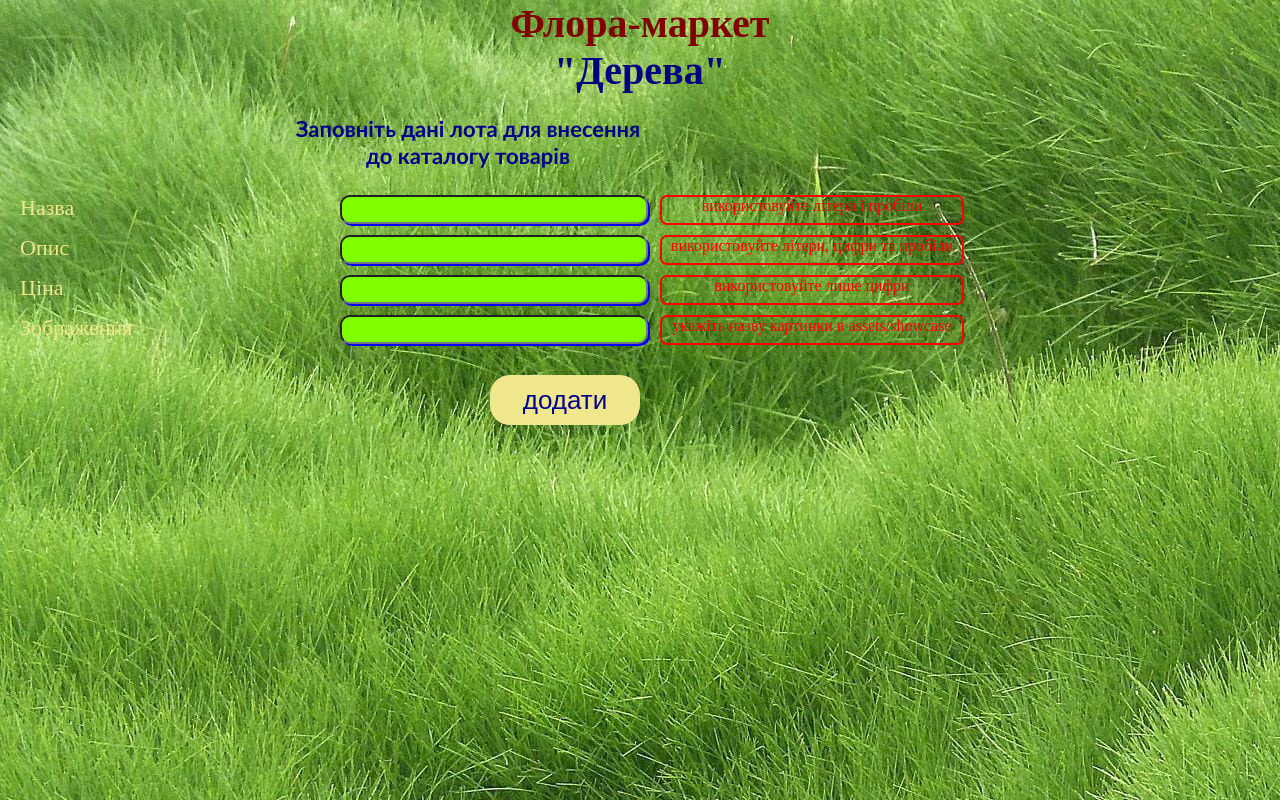
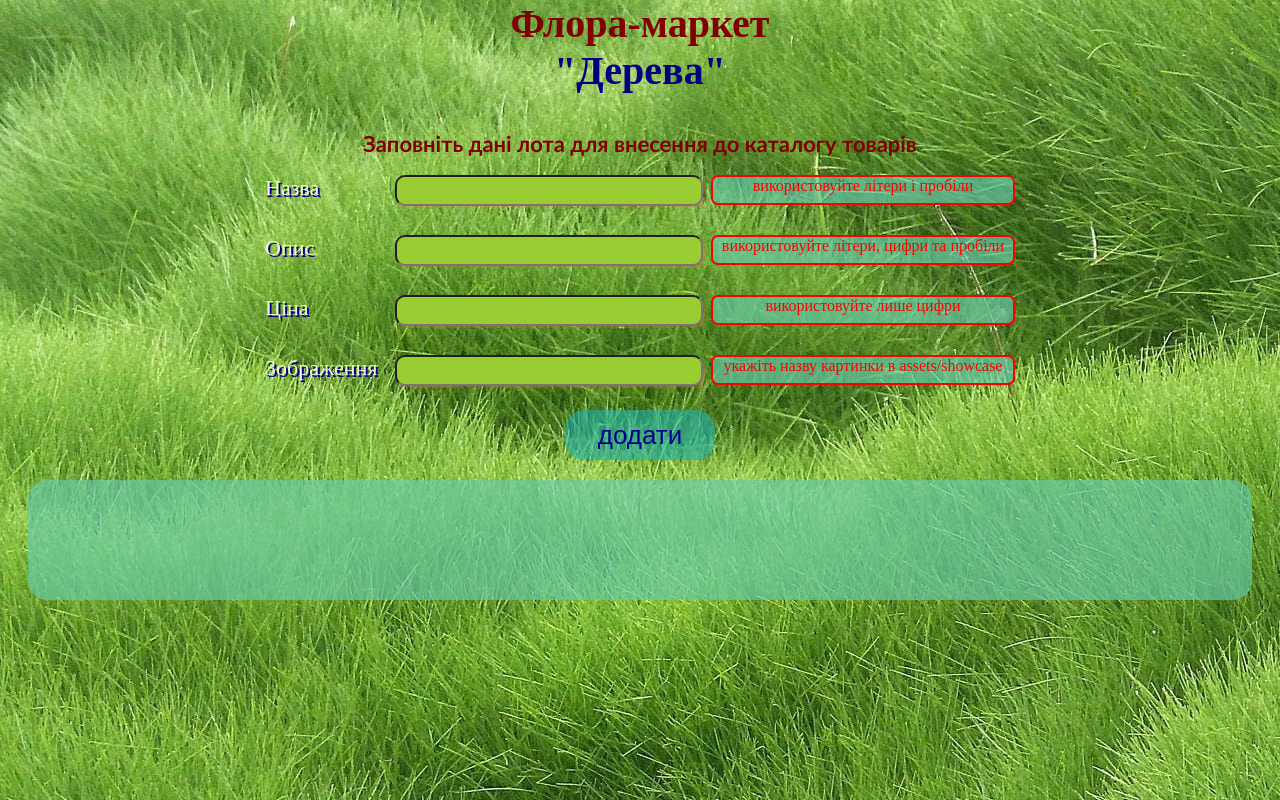
Before and after one commit to YuriyStarov/leafsMarket, an Angular app: page /admin in a window 1280 px wide. Built offline with nearby package versions, Linux system fonts and the light colour scheme.

Commit message:
version design

```diff
--- a/src/app/admin/admin.component.html
+++ b/src/app/admin/admin.component.html
@@ -1,9 +1,25 @@
 <main>
-    <section class="section">Заповніть дані лота для внесення<br>до каталогу товарів</section>
-    <div class="div first">Назва</div><input #name (input)="validationName(name)" class="input first" [class.validation]="booleanFormName" type="text"><div class="div2" [class.attention]="booleanFormName">використовуйте літери і пробіли</div>
-    <div class="div second">Опис</div><input #description (input)="validationDescription(description)" class="input second" [class.validation]="booleanFormDescription" type="text"><div class="div2 second" [class.attention]="booleanFormDescription">використовуйте літери, цифри та пробіли</div>
-    <div class="div third">Ціна</div><input #price (input)="validationPrice(price)" class="input third" [class.validation]="booleanFormPrice" type="text"><div class="div2 third" [class.attention]="booleanFormPrice">використовуйте лише цифри</div>
-    <div class="div fourth">Зображення</div><input #picture (input)="validationPicture(picture)" class="input fourth" [class.validation]="booleanFormPicture" type="text"><div class="div2 fourth" [class.attention]="booleanFormPicture">укажіть назву картинки в assets/showcase</div>
+    <section class="section">Заповніть дані лота для внесення до каталогу товарів</section>
+    <section class="boxForInput">
+        <div class="div">Назва</div>
+        <input #name (input)="validationName(name)" class="input" [class.validation]="booleanFormName" type="text">
+        <div class="div2" [class.attention]="booleanFormName">використовуйте літери і пробіли</div>
+    </section>
+    <section class="boxForInput">
+        <div class="div">Опис</div>
+        <input #description (input)="validationDescription(description)" class="input" [class.validation]="booleanFormDescription" type="text">
+        <div class="div2" [class.attention]="booleanFormDescription">використовуйте літери, цифри та пробіли</div>
+    </section>
+    <section class="boxForInput">
+        <div class="div">Ціна</div>
+        <input #price (input)="validationPrice(price)" class="input" [class.validation]="booleanFormPrice" type="text">
+        <div class="div2" [class.attention]="booleanFormPrice">використовуйте лише цифри</div>
+    </section>
+    <section class="boxForInput">
+        <div class="div">Зображення</div>
+        <input #picture (input)="validationPicture(picture)" class="input" [class.validation]="booleanFormPicture" type="text">
+        <div class="div2" [class.attention]="booleanFormPicture">укажіть назву картинки в assets/showcase</div>
+    </section>
     <button class="button" (click)="sendForm(name,description,price,picture)" [class.boxShadow]="booleanAdmin">додати</button>
     <section class="allAddLots">
         <div *ngFor="let item of arrayMain; let i = index" class="miniList"  [style.backgroundImage]="imageLot(item)">
--- a/src/app/admin/admin.component.scss
+++ b/src/app/admin/admin.component.scss
@@ -1,90 +1,81 @@
 main {
     width: 100vw;
-    position: relative;
     font-size: 22px;
     .section {
-        position: absolute;
-        width: 70vw;
-        height: 60px;
-        left: 20px;
-        top: 20px;
-        color: darkblue;
+        width: 100vw;
+        height: 40px;
+        color: maroon;
         font-weight: bold;
         font-family: 'Gill Sans', 'Gill Sans MT', Calibri, 'Trebuchet MS', sans-serif;
         text-align: center;
-    }
+        margin-top: 35px;
+
+    };
+    .boxForInput {
+        display: flex;
+        justify-content: center;
+        margin-top: 5px;
         .div {
-        width: 200px;
+            width: 130px;
             height: 55px;
-        color: khaki;
-        position: absolute;
-        left: 20px;
-        top: 100px;
+            color: beige;
+            text-shadow: 2px 2px navy;
         }
         .input {
-        position: absolute;
             width: 300px;
-        left: calc(50vw - 300px);
-        top: 100px;
+            height: 25px;
             color: blue;
             font-size: 20px;
-        box-shadow: 2px 2px;
+            box-shadow: 2px 2px #FF634744;
             border-radius: 10px;
         }
         .div2 {
-        position: absolute;
-        top: 100px;
-        left: calc(50vw + 20px);
             font-size: 16px;
             color: red;
             border: red 2px solid;
+            background-color: #66CDAAaa;
             width: 300px;
             height: 26px;
             border-radius: 7px;
             text-align: center;
             display: none;
+            margin-left: 8px;
+        };
+        .validation {
+            background-color: #9ACD32;
         }
-    .second {
-        top: 140px;
+        .attention {
+            display: block;
         }
-    .third {
-        top: 180px;
-    }
-    .fourth {
-        top: 220px;
-    }
-    .validation {
-        background-color: chartreuse;
-    }
+    };
     .button {
-        position: absolute;
-        left: calc(50vw - 150px);
-        top: 280px;
         width: 150px;
         height: 50px;
         font-size: 26px;
         border-radius: 20px;
         border: none;
         color: darkblue;
-        background-color: khaki;
+        background-color: #20B2AA99;
+        margin-left: calc(50vw - 75px);
     }
     .boxShadow {
         box-shadow: 2px 2px;
+        background-color: #20B2AACC;
     }
     .boxShadow:active {
         box-shadow: 0px 0px;
-    }
-    .attention {
-        display: block;
-    }
+    };
     .allAddLots {
-        width: 96vw;
-        position: absolute;
-        left: 20px;
-        top: 370px;
+        width: 94vw;
+        margin-top: 20px;
         display: flex;
         flex-wrap: wrap;
-        justify-content: space-around;
+        margin-left: auto;
+        margin-right: auto;
+        background-color: #66CDAAaa;
+        border-radius: 20px;
+        min-height: 100px;
+        padding: 10px;
         .miniList {
             width: 80px;
             height: 80px;
@@ -93,6 +84,8 @@ main {
             position: relative;
             font-size: 16px;
             color: darkblue;
+            box-shadow: 1px 1px #4B008288;
+            margin-right: 5px;
             .numLotStyle {
                 opacity: 0;
                 position: absolute
@@ -107,6 +100,7 @@ main {
                 transform: rotateZ(-25deg);
                 font-weight: bolder;
                 color: beige;
+                text-shadow: 2px 2px navy;
             };
             .removeLots {
                 width: 60px;
--- a/src/app/lots/comment/comment.component.scss
+++ b/src/app/lots/comment/comment.component.scss
@@ -5,7 +5,7 @@ main {
         width: calc(100% - 8px);
         height: 200px;
         border-radius: 10px;
-        margin-top: 15px;
+        margin-top: 25px;
     };
     .warningText {
         display: none;
--- a/src/app/lots/presentation/presentation.component.html
+++ b/src/app/lots/presentation/presentation.component.html
@@ -6,5 +6,6 @@
     </section>
     <button class="buttons buyLot" (click)="buyLot()">У кошик</button>
     <a class="buttons toMain" routerLink="">Головна</a>
+    <a class="buttons toMain toShop" routerLink="/shop">До кошика</a>
     <div class="inTrash">Додано до кошику <span class="numInTrash">{{returnNumLot()}}</span> одиниць</div>
 </main>
--- a/src/app/lots/presentation/presentation.component.scss
+++ b/src/app/lots/presentation/presentation.component.scss
@@ -14,22 +14,24 @@ main {
     .lotDescription {
         position: absolute;
         top: 10px;
-        left: 330px;
+        left: 350px;
         width: 300px;
         height: 500px;
+        color: darkred;
+        text-shadow: 2px 2px magenta;
     }
     .buttons {
         position: absolute;
         top: 350px;
-        color: darkblue;
+        color: navy;
         background-color: transparent;
         text-decoration: none;
-        border: darkblue 2px solid;
+        border: navy 2px solid;
         border-radius: 5px;
-        width: 120px;
+        width: 100px;
         height: 40px;
-        font-size: 25px;
-        left: 30px;
+        font-size: 18px;
+        left: 0px;
         text-align: center;
         font-family: Arial, Helvetica, sans-serif;
         box-shadow: 2px 2px
@@ -39,10 +41,13 @@ main {
     };
     .toMain {
         display: block;
-        left: 170px;
-        height: 32px;
-        padding-top: 5px;
+        left: 110px;
+        height: 29px;
+        padding-top: 8px;
     };
+    .toShop {
+        left: 225px;
+    }
     .inTrash {
         position: absolute;
         top: 415px;
--- a/src/app/main/lots-list/lots-list.component.scss
+++ b/src/app/main/lots-list/lots-list.component.scss
@@ -34,6 +34,7 @@ main {
             font-weight: bolder;
             font-family: 'Segoe UI', Tahoma, Geneva, Verdana, sans-serif;
             color: beige;
+            text-shadow: 2px 2px maroon;
             font-size: 22px;
         };
     };
--- a/src/app/shop/shop.component.scss
+++ b/src/app/shop/shop.component.scss
@@ -1,21 +1,38 @@
+.toMain {
+    position: fixed;
+    display: block;
+    width: 33px;
+    height: 36px;
+    border: 2px solid navy;
+    border-radius: 50%;
+    font-size: 30px;
+    color: navy;
+    text-decoration: none;
+    padding-left: 7px;
+    padding-top: 4px;
+    left: 2vw;
+    top: 90px;
+};
 main {
     width: 90vw;
-    height: 500px;
+    min-height: 470px;
     margin-left: auto;
     margin-right: auto;
     padding-top: 10px;
     border: 3px solid beige;
     border-radius: 20px;
+    margin-top: 25px;
     .lotsPosition {
         width: 86vw;
         height: 100px;
-        border: 2px solid darkblue;
+        border: 1px solid darkblue;
         margin-left: auto;
         margin-right: auto;
         margin-top: 5px;
         border-radius: 10px;
-        background-color: lightgray;
+        background-image: linear-gradient(45deg, #2E8B57aa 0%, #00FF7Faa 50%, #98FB98aa 100%);
         display: flex;
+        justify-content: space-around;
         .image {
             width: 90px;
             height: 90px;
@@ -30,6 +47,12 @@ main {
             font-size: 26px;
             color: darkblue;
             text-align: center;
+            .name1 {
+                color: maroon;
+            }
+        };
+        .addRemove {
+            display: flex;
         };
         .buttons {
             width: 40px;
@@ -66,7 +89,7 @@ main {
         height: 5px;
         margin-left: auto;
         margin-right: auto;
-        background-color: darkgray;
+        background-color: navy;
         border: none;
     };
     .cartStatus {
@@ -75,6 +98,7 @@ main {
         margin-left: auto;
         margin-right: auto;
         display: flex;
+        margin-top: 30px;
     };
     .tableStatus {
         text-align: center;
@@ -96,6 +120,6 @@ main {
     };
     .form:active {
         box-shadow: 0px 0px;
-    }
+    };
 
 }
```
Also changed, not shown: src/app/shop/shop.component.html (+8 -3 lines). Lines whose indentation alone changed are shown as unchanged.
